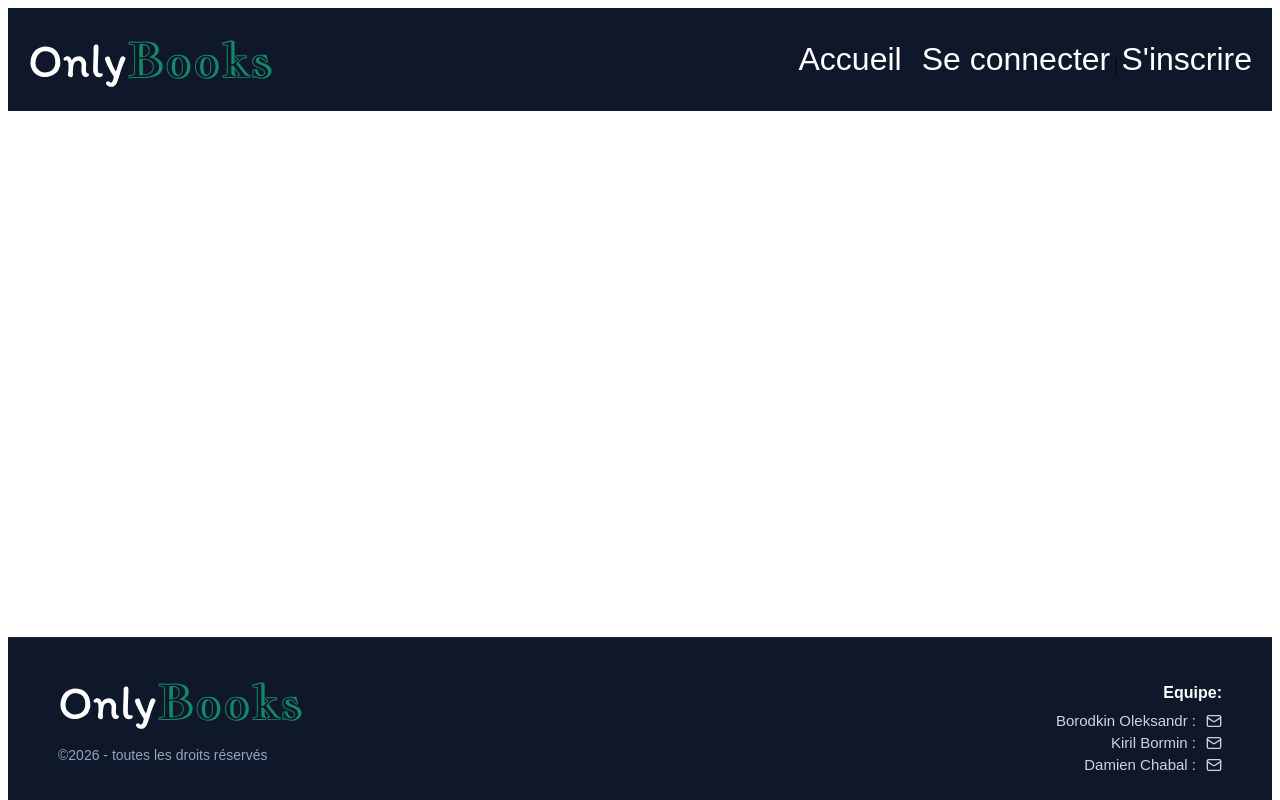
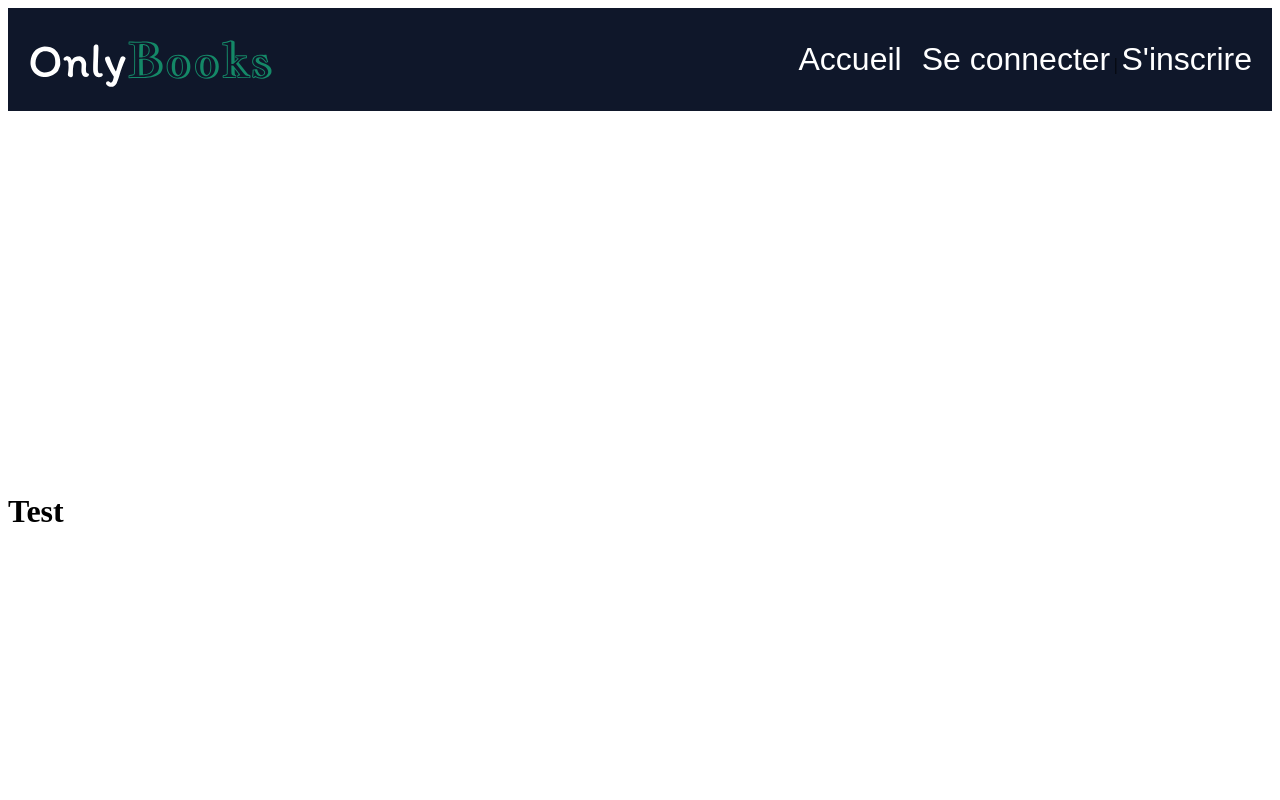
Before and after one commit to SachaBorodkin/Passion-lecture-Vue.js, a Vue app in the folder passion-lecture/: page /list in a window 1280 px wide. Shown: the top 800 px of the page. Built offline with nearby package versions, Linux system fonts and the light colour scheme; a web font is replaced by a local one.

Commit message:
feat (list) : ajouté la page liste + routes

```diff
--- a/passion-lecture/index.html
+++ b/passion-lecture/index.html
@@ -1,10 +1,10 @@
-<!DOCTYPE html>
+<!doctype html>
 <html lang="">
   <head>
-    <meta charset="UTF-8">
-    <link rel="icon" href="/favicon.ico">
-    <meta name="viewport" content="width=device-width, initial-scale=1.0">
-    <title>Vite App</title>
+    <meta charset="UTF-8" />
+    <link rel="icon" href="/favicon.ico" />
+    <meta name="viewport" content="width=device-width, initial-scale=1.0" />
+    <title>Only Books</title>
   </head>
   <body>
     <div id="app"></div>
--- a/passion-lecture/src/router/index.js
+++ b/passion-lecture/src/router/index.js
@@ -2,11 +2,13 @@ import { createRouter, createWebHistory } from 'vue-router'
 import HomeView from '../views/HomeView.vue'
 import Login from '../views/LoginVue.vue' // Your existing login
 import SignUp from '../views/SignUp.vue' // The new component
+import ListView from '@/views/ListView.vue'
 
 const routes = [
   { path: '/', name: 'home', component: HomeView },
   { path: '/login', name: 'login', component: Login },
   { path: '/register', name: 'register', component: SignUp },
+  { path: '/list', name: 'list', component: ListView },
 ]
 
 const router = createRouter({
--- /dev/null
+++ b/passion-lecture/src/views/ListView.vue
@@ -0,0 +1,15 @@
+<template>
+  <div class="about">
+    <h1>Test</h1>
+  </div>
+</template>
+
+<style>
+@media (min-width: 1024px) {
+  .about {
+    min-height: 100vh;
+    display: flex;
+    align-items: center;
+  }
+}
+</style>
```
